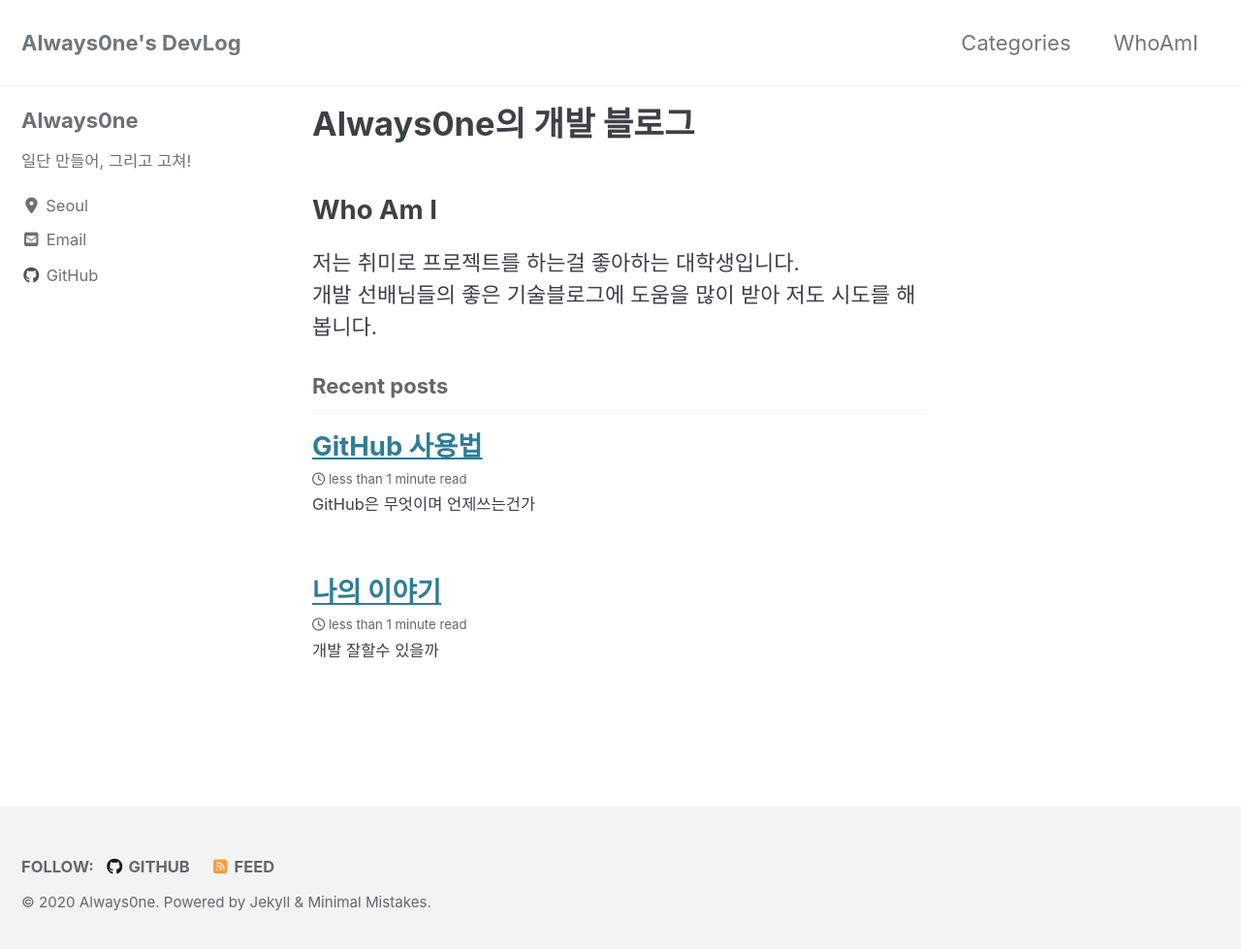
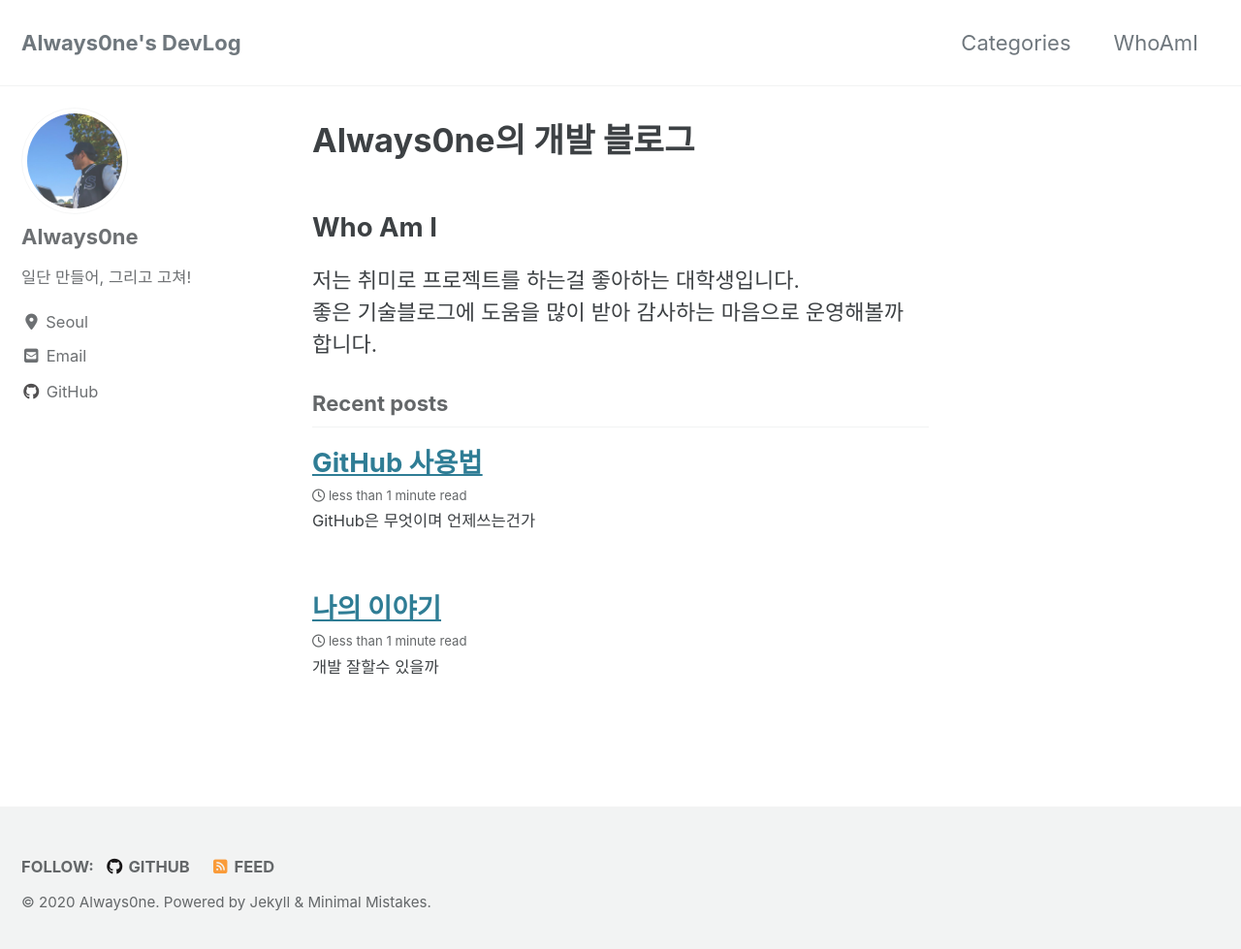
Before and after one commit to always0ne/always0ne.github.io, a Jekyll site: the page built from index.html, in a window 1280 px wide and 987 px high. Shown: the top 979 px of the window at 97% size. Built offline with Jekyll 4.4.1, drawn with Linux system fonts in a browser that asks for light colours; cached includes are drawn as plain includes; nearby versions of some CDN libraries; the list of posts is cut into pages by our own code.

Commit message:
프로필 사진 업데이트

```diff
--- a/_config.yml
+++ b/_config.yml
@@ -94,7 +94,7 @@ analytics:
 # Site Author
 author:
   name             : "Always0ne"
-  avatar           : # path of avatar image, e.g. "/assets/images/bio-photo.jpg"
+  avatar           : "/assets/images/profile.jpg"
   bio              : "일단 만들어, 그리고 고쳐!"
   location         : "Seoul"
   links:
--- /dev/null
+++ b/index.html
@@ -0,0 +1,10 @@
+---
+layout: home
+author_profile: true
+---
+
+<h1 id="page-title" class="page__title">Always0ne의 개발 블로그</h1>
+
+<h2 id="who-am-i">Who Am I</h2>
+<p>저는 취미로 프로젝트를 하는걸 좋아하는 대학생입니다.<br/>
+    좋은 기술블로그에 도움을 많이 받아 감사하는 마음으로 운영해볼까 합니다.</p>
--- a/index.md
+++ /dev/null
@@ -1,9 +0,0 @@
----
-layout: home
-author_profile: true
-title: Always0ne의 개발 블로그
----
-
-## Who Am I
-저는 취미로 프로젝트를 하는걸 좋아하는 대학생입니다.
-개발 선배님들의 좋은 기술블로그에 도움을 많이 받아 저도 시도를 해봅니다.
```
Also changed, not shown: assets/images/profile.jpg (added), 1 other file.
